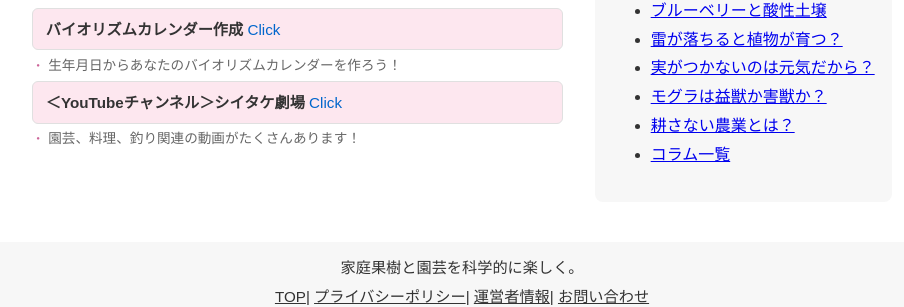
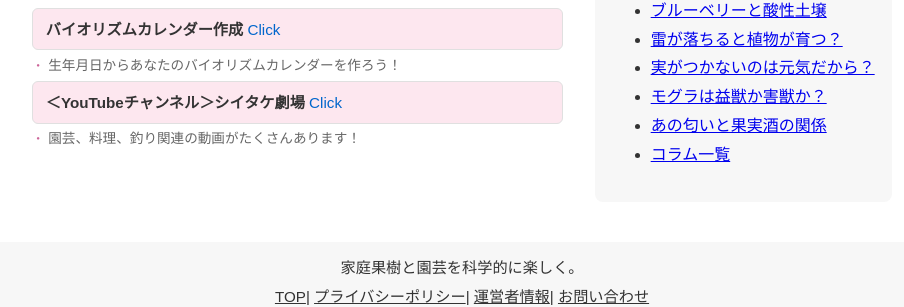
Before and after one commit to shiitake-garden/shiitake-garden.github.io, a Jekyll site: the page built from index.html, in a window 1280 px wide and 900 px high, scrolled down 2288 px. Shown: the part 548-855 px from the top of the window, without its empty margins (178-1082 px from the left). Built offline with Jekyll 4.4.1, drawn with Linux system fonts in a browser that asks for light colours.

Commit message:
Replace farming article link with fruit wine article

```diff
--- a/index.html
+++ b/index.html
@@ -233,7 +233,7 @@ title: カルティベーションラボ
       <li><a href="/column/column_kaminari.html">雷が落ちると植物が育つ？</a></li>
       <li><a href="/column/column_seityou.html">実がつかないのは元気だから？</a></li>
       <li><a href="/column/column_mogura.html">モグラは益獣か害獣か？</a></li>
-      <li><a href="/column/column_fukouki.html">耕さない農業とは？</a></li>
+      <li><a href="/column/column_kajitusyu.html">あの匂いと果実酒の関係</a></li>
       <li><a href="/column/index.html">コラム一覧</a></li>
     </ul>
   </aside>
```
